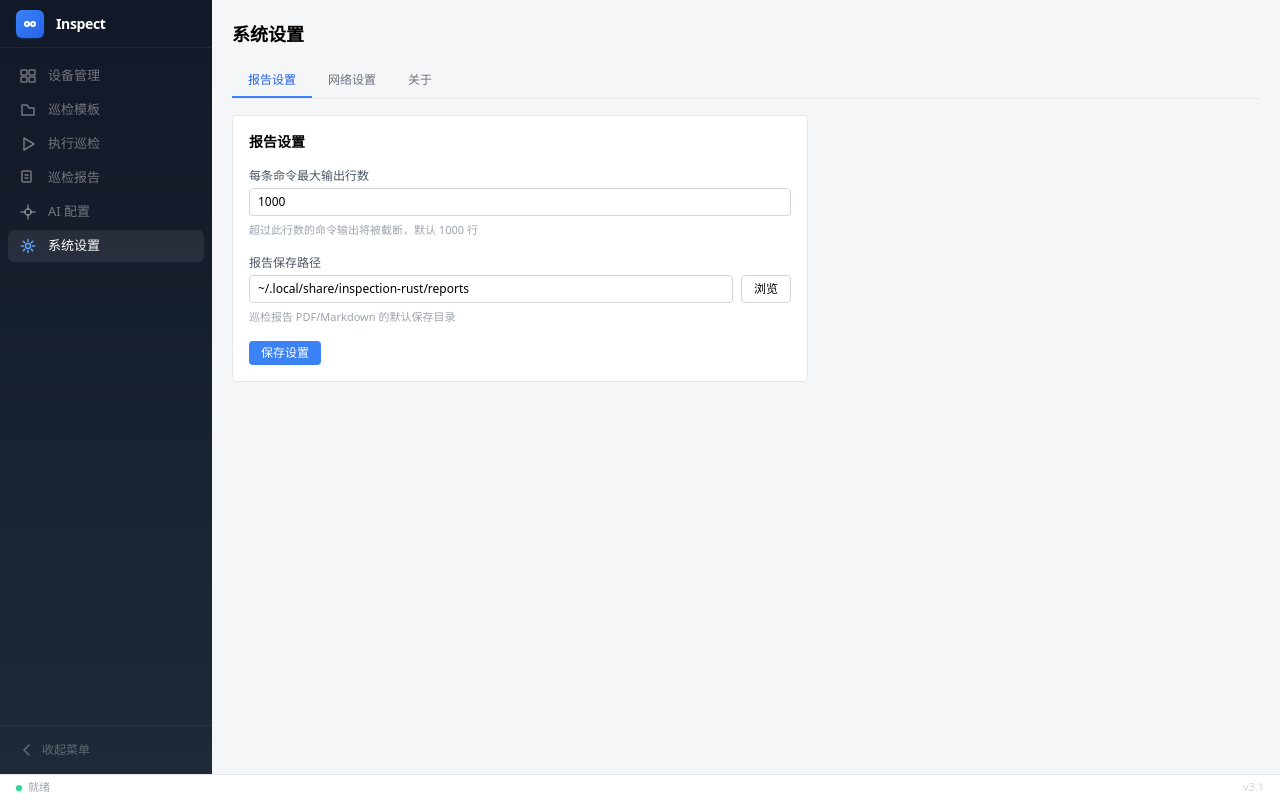
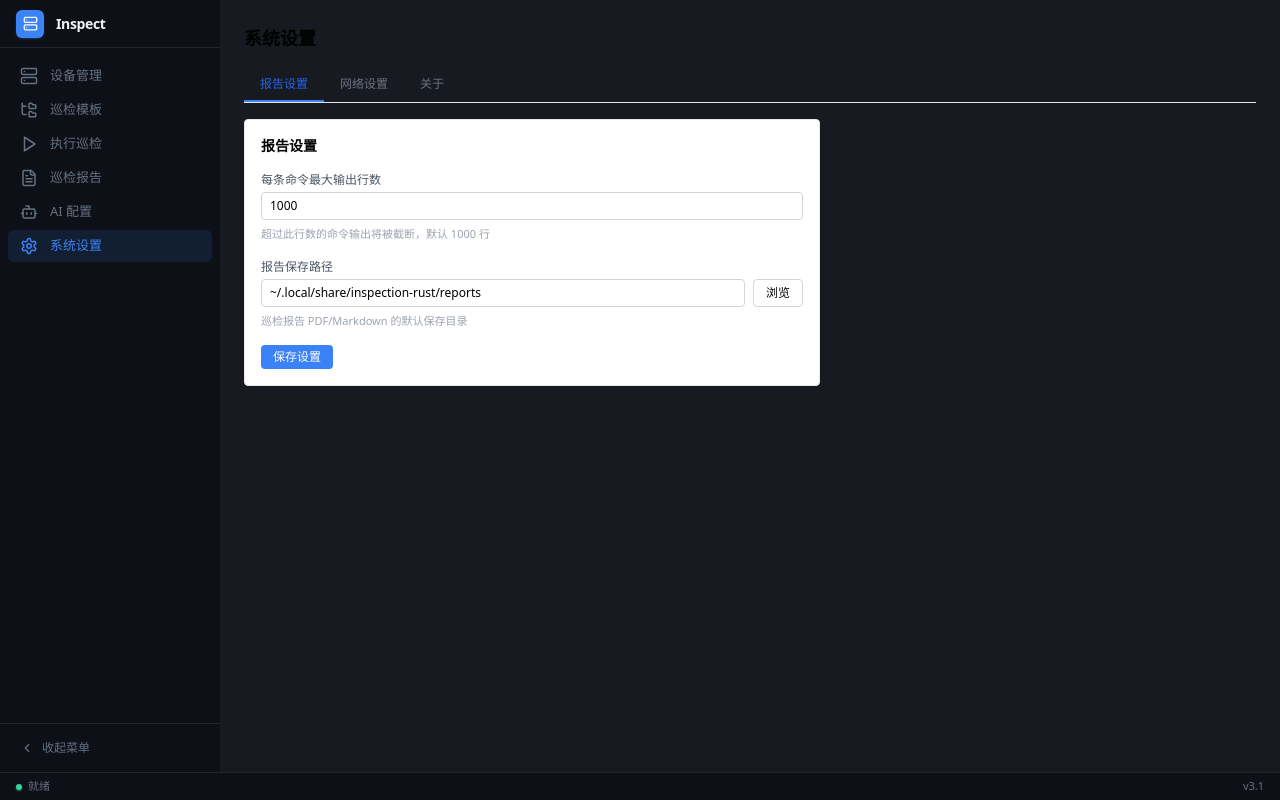
Before and after one commit to neowong/inspection-rust, a React (Vite) app: page /settings in a window 1280 px wide. Built offline with nearby package versions, Linux system fonts and the light colour scheme.

Commit message:
style: 重构 AppShell — lucide 图标 + 暗色 sidebar/状态栏
Co-Authored-By: neo <neowong2005@gmail.com>

```diff
--- a/src/layouts/AppShell.tsx
+++ b/src/layouts/AppShell.tsx
@@ -1,32 +1,20 @@
 import { useState, useEffect, useMemo } from "react";
 import { Outlet, useNavigate, useLocation } from "react-router-dom";
+import {
+  Server, FolderTree, Play, FileText, Bot, Settings,
+  ChevronLeft,
+} from "lucide-react";
 
 type PageKey = "devices" | "templates" | "inspection" | "reports" | "ai-config" | "settings";
 
 const NAV_ITEMS = [
-  { key: "devices" as const,    label: "设备管理", path: "/devices" },
-  { key: "templates" as const,  label: "巡检模板", path: "/templates" },
-  { key: "inspection" as const, label: "执行巡检", path: "/inspection" },
-  { key: "reports" as const,    label: "巡检报告", path: "/reports" },
-  { key: "ai-config" as const,  label: "AI 配置",  path: "/ai-config" },
-  { key: "settings" as const,   label: "系统设置", path: "/settings" },
+  { key: "devices" as const,    label: "设备管理", path: "/devices",    icon: Server },
+  { key: "templates" as const,  label: "巡检模板", path: "/templates",  icon: FolderTree },
+  { key: "inspection" as const, label: "执行巡检", path: "/inspection", icon: Play },
+  { key: "reports" as const,    label: "巡检报告", path: "/reports",    icon: FileText },
+  { key: "ai-config" as const,  label: "AI 配置",  path: "/ai-config",  icon: Bot },
+  { key: "settings" as const,   label: "系统设置", path: "/settings",   icon: Settings },
 ];
-
-/* ---- Inline SVG icons (16x16, currentColor) ---- */
-const Icon = ({ children }: { children: React.ReactNode }) => (
-  <svg width="16" height="16" viewBox="0 0 16 16" fill="none" stroke="currentColor" strokeWidth="1.5" strokeLinecap="round" strokeLinejoin="round">
-    {children}
-  </svg>
-);
-
-const NAV_ICONS: Record<PageKey, React.ReactNode> = {
-  devices:    <Icon><rect x="1" y="2" width="6" height="5" rx="0.8"/><rect x="9" y="2" width="6" height="5" rx="0.8"/><rect x="1" y="9" width="6" height="5" rx="0.8"/><rect x="9" y="9" width="6" height="5" rx="0.8"/></Icon>,
-  templates:  <Icon><path d="M2 3h5l2 3h5v7H2V3z"/></Icon>,
-  inspection: <Icon><polygon points="4,2 14,8 4,14"/></Icon>,
-  reports:    <Icon><rect x="2" y="1" width="9" height="11" rx="1"/><line x1="5" y1="5" x2="8" y2="5"/><line x1="5" y1="8" x2="8" y2="8"/></Icon>,
-  "ai-config": <Icon><circle cx="8" cy="8" r="3"/><line x1="8" y1="1" x2="8" y2="5"/><line x1="8" y1="11" x2="8" y2="15"/><line x1="1" y1="8" x2="5" y2="8"/><line x1="11" y1="8" x2="15" y2="8"/></Icon>,
-  settings:   <Icon><circle cx="8" cy="8" r="2.5"/><path d="M8 1.5v2M8 12.5v2M1.5 8h2M12.5 8h2M3.4 3.4l1.4 1.4M11.2 11.2l1.4 1.4M3.4 12.6l1.4-1.4M11.2 4.8l1.4-1.4"/></Icon>,
-};
 
 export default function AppShell() {
   const navigate = useNavigate();
@@ -46,27 +34,26 @@ export default function AppShell() {
   }, []);
 
   return (
-    <div className="h-screen flex flex-col overflow-hidden bg-[#f5f6f8]">
+    <div className="h-screen flex flex-col overflow-hidden" style={{ backgroundColor: "hsl(var(--bg-app))" }}>
       <div className="flex flex-1 overflow-hidden">
-        {/* ====== Sidebar ====== */}
+        {/* Sidebar */}
         <aside
-          className={`${collapsed ? "w-[56px]" : "w-[212px]"} shrink-0 flex flex-col transition-[width] duration-200 ease-out relative`}
-          style={{ background: "linear-gradient(180deg, #111827 0%, #1f2937 100%)" }}
+          className={`${collapsed ? "w-[56px]" : "w-[220px]"} shrink-0 flex flex-col transition-[width] duration-200 ease-out`}
+          style={{ backgroundColor: "hsl(var(--bg-app))" }}
         >
           {/* Brand */}
-          <div className={`flex items-center gap-3 px-4 h-12 border-b border-white/[0.06] ${collapsed ? "justify-center" : ""}`}>
-            <div className="w-7 h-7 rounded-md bg-gradient-to-br from-blue-500 to-blue-600 flex items-center justify-center shrink-0 shadow-sm shadow-blue-500/25">
-              <svg width="14" height="14" viewBox="0 0 14 14" fill="none" stroke="white" strokeWidth="2" strokeLinecap="round">
-                <circle cx="4" cy="7" r="2"/><circle cx="10" cy="7" r="2"/><line x1="6" y1="7" x2="8" y2="7"/>
-              </svg>
+          <div className={`flex items-center gap-3 px-4 h-12 border-b border-[hsl(var(--border-light))] ${collapsed ? "justify-center" : ""}`}>
+            <div className="w-7 h-7 rounded-md bg-[hsl(var(--accent))] flex items-center justify-center shrink-0 shadow-sm shadow-[hsl(var(--accent)/0.3)]">
+              <Server size={15} className="text-white" />
             </div>
-            {!collapsed && <span className="text-sm font-semibold text-white tracking-tight">Inspect</span>}
+            {!collapsed && <span className="text-sm font-semibold text-[hsl(var(--text-primary))] tracking-tight">Inspect</span>}
           </div>
 
           {/* Nav */}
           <nav className="flex-1 py-3 px-2 space-y-0.5">
             {NAV_ITEMS.map(item => {
               const active = activeKey === item.key;
+              const Icon = item.icon;
               return (
                 <button
                   key={item.key}
@@ -76,14 +63,12 @@ export default function AppShell() {
                     flex items-center gap-3 w-full rounded-md transition-all duration-150 select-none
                     ${collapsed ? "px-0 justify-center h-9" : "px-3 h-8"}
                     ${active
-                      ? "bg-white/[0.08] text-white"
-                      : "text-white/40 hover:text-white/70 hover:bg-white/[0.04]"
+                      ? "bg-[hsl(var(--accent-subtle))] text-[hsl(var(--accent))]"
+                      : "text-[hsl(var(--text-tertiary))] hover:text-[hsl(var(--text-secondary))] hover:bg-[hsl(var(--bg-hover))]"
                     }
                   `}
                 >
-                  <span className={`shrink-0 ${active ? "text-blue-400" : ""}`}>
-                    {NAV_ICONS[item.key]}
-                  </span>
+                  <Icon size={18} className="shrink-0" />
                   {!collapsed && (
                     <span className={`text-[13px] truncate ${active ? "font-medium" : ""}`}>
                       {item.label}
@@ -95,36 +80,35 @@ export default function AppShell() {
           </nav>
 
           {/* Collapse toggle */}
-          <div className="border-t border-white/[0.06] p-2">
+          <div className="border-t border-[hsl(var(--border-light))] p-2">
             <button
               onClick={() => setCollapsed(!collapsed)}
-              className={`w-full flex items-center gap-2 text-white/30 hover:text-white/60 hover:bg-white/[0.04] rounded-md transition-colors ${collapsed ? "justify-center h-9" : "px-3 h-8"}`}
+              className={`w-full flex items-center gap-2 text-[hsl(var(--text-tertiary))] hover:text-[hsl(var(--text-secondary))] hover:bg-[hsl(var(--bg-hover))] rounded-md transition-colors ${collapsed ? "justify-center h-9" : "px-3 h-8"}`}
             >
-              <svg width="14" height="14" viewBox="0 0 14 14" fill="none" stroke="currentColor" strokeWidth="1.5" strokeLinecap="round"
-                style={{ transform: collapsed ? "rotate(180deg)" : "none", transition: "transform 0.2s" }}>
-                <polyline points="9,2 4,7 9,12"/>
-              </svg>
+              <ChevronLeft size={14}
+                style={{ transform: collapsed ? "rotate(180deg)" : "none", transition: "transform 0.2s" }}
+              />
               {!collapsed && <span className="text-[12px]">收起菜单</span>}
             </button>
           </div>
         </aside>
 
-        {/* ====== Content ====== */}
-        <main className="flex-1 overflow-auto">
-          <div className="animate-in p-5">
+        {/* Content */}
+        <main className="flex-1 overflow-auto" style={{ backgroundColor: "hsl(var(--bg-content))" }}>
+          <div className="animate-in p-6">
             <Outlet />
           </div>
         </main>
       </div>
 
-      {/* ====== Status bar ====== */}
-      <footer className="h-[26px] shrink-0 flex items-center px-4 text-[11px] gap-3 select-none bg-white border-t border-gray-200 text-gray-400">
+      {/* Status bar */}
+      <footer className="h-7 shrink-0 flex items-center px-4 text-[11px] gap-3 select-none border-t border-[hsl(var(--border-light))] text-[hsl(var(--text-tertiary))]" style={{ backgroundColor: "hsl(var(--bg-app))" }}>
         <span className="flex items-center gap-1.5">
-          <span className="w-[6px] h-[6px] rounded-full bg-emerald-400 shadow-sm shadow-emerald-400/50" />
+          <span className="w-1.5 h-1.5 rounded-full bg-emerald-400 shadow-sm shadow-emerald-400/50" />
           {statusMsg}
         </span>
         <span className="flex-1" />
-        <span className="text-gray-300">v3.1</span>
+        <span className="text-[hsl(var(--text-tertiary))]">v3.1</span>
       </footer>
     </div>
   );
```
